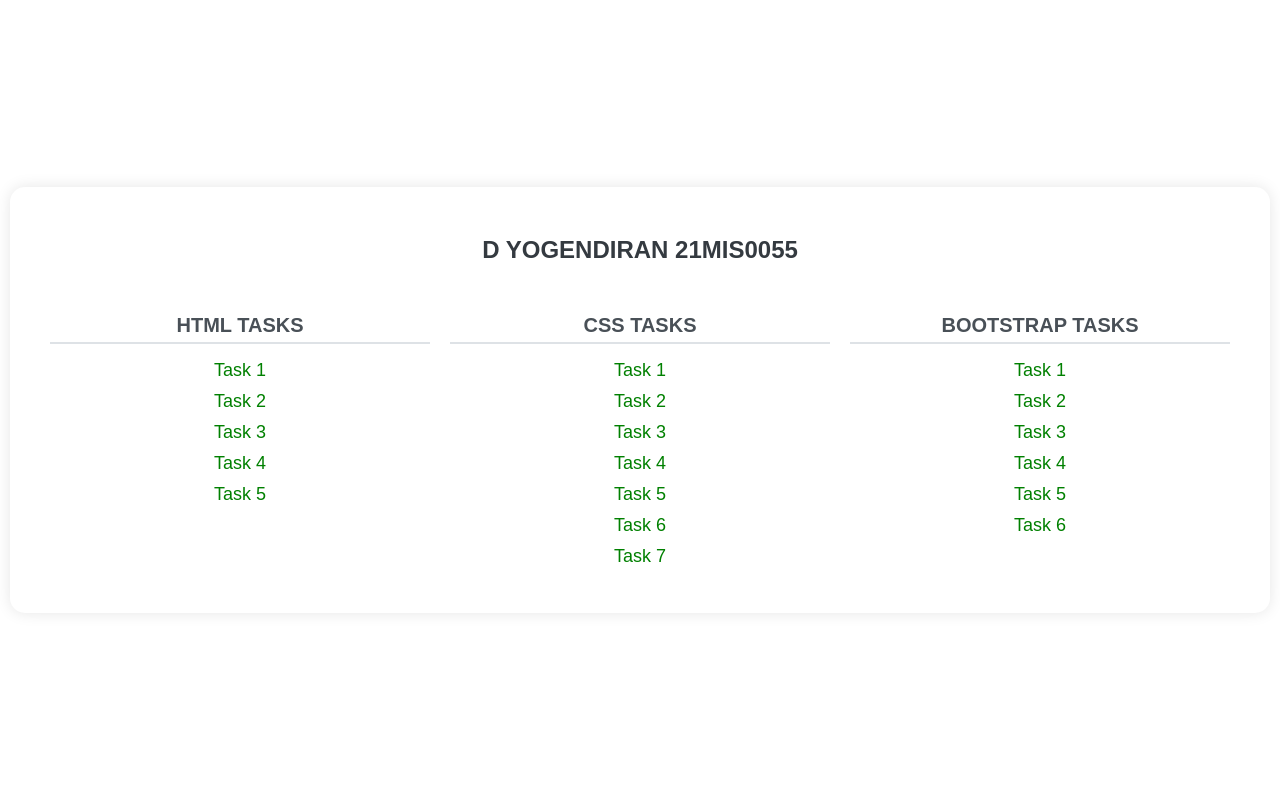
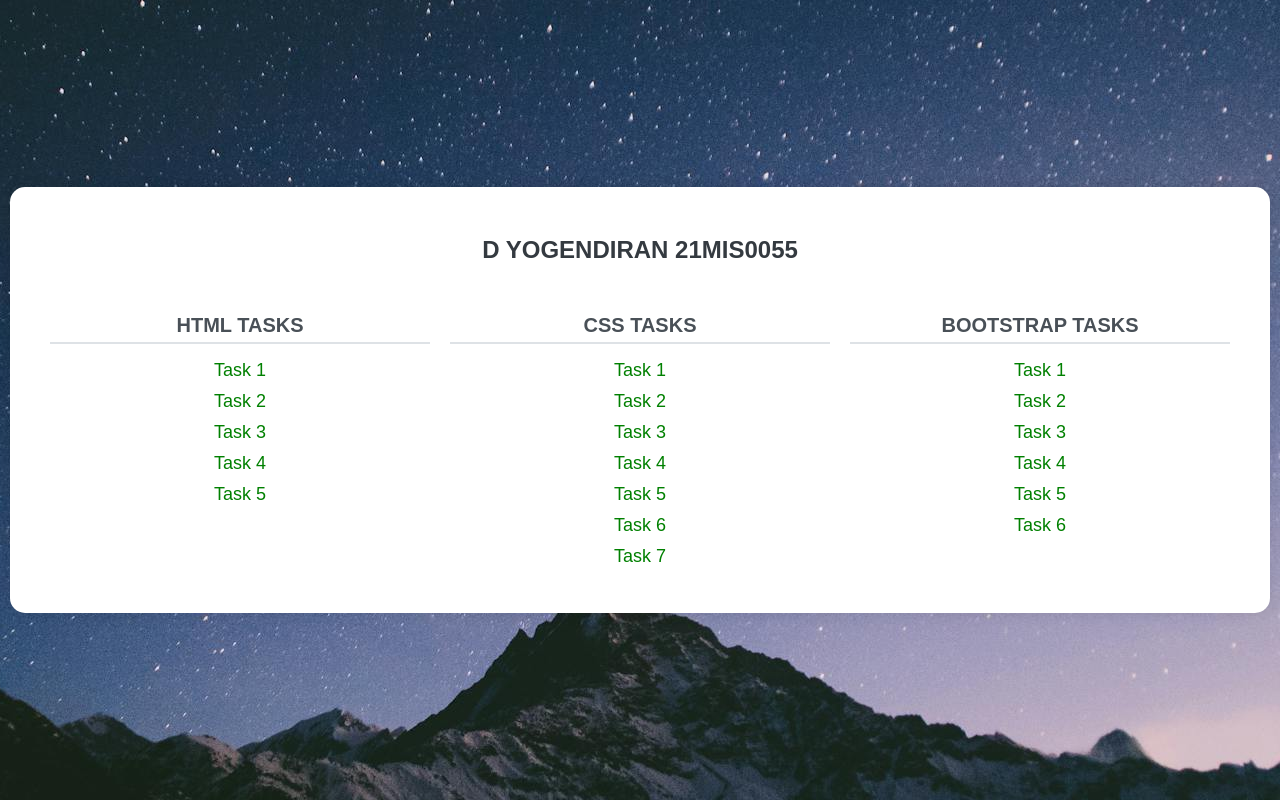
Before and after one commit to Yogendirandev/Mern-tasks, a plain HTML site: page index.html in a window 1280 px wide. Drawn offline with Linux system fonts and the light colour scheme.

Commit message:
Update index.html

```diff
--- a/index.html
+++ b/index.html
@@ -7,7 +7,7 @@
     <style>
         body {
             font-family: Arial, sans-serif;
-            background:url('bg.jpg') no-repeat cover;
+            background:url('bg.jpg') no-repeat center center fixed;
             display: flex;
             justify-content: center;
             align-items: center;
```
